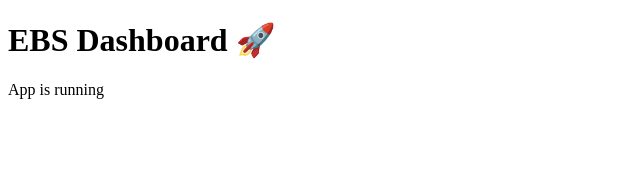
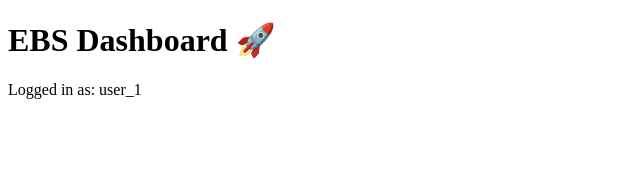
Before and after one commit to spencereasybutton/ebs-dashboard, a Next.js app: page / in a window 1280 px wide. Shown: the top 171 px of the page, without its empty margins (0-640 px from the left). Built offline with nearby package versions, Linux system fonts and the light colour scheme; no server answers; sample sign-in values are in the browser's storage.

Commit message:
Update page.tsx

```diff
--- a/app/page.tsx
+++ b/app/page.tsx
@@ -1,8 +1,17 @@
-export default function Home() {
+import { auth } from "@clerk/nextjs/server";
+import { redirect } from "next/navigation";
+
+export default async function Home() {
+  const { userId } = await auth();
+
+  if (!userId) {
+    redirect("/sign-in");
+  }
+
   return (
     <div>
       <h1>EBS Dashboard 🚀</h1>
-      <p>App is running</p>
+      <p>Logged in as: {userId}</p>
     </div>
   );
 }
```
